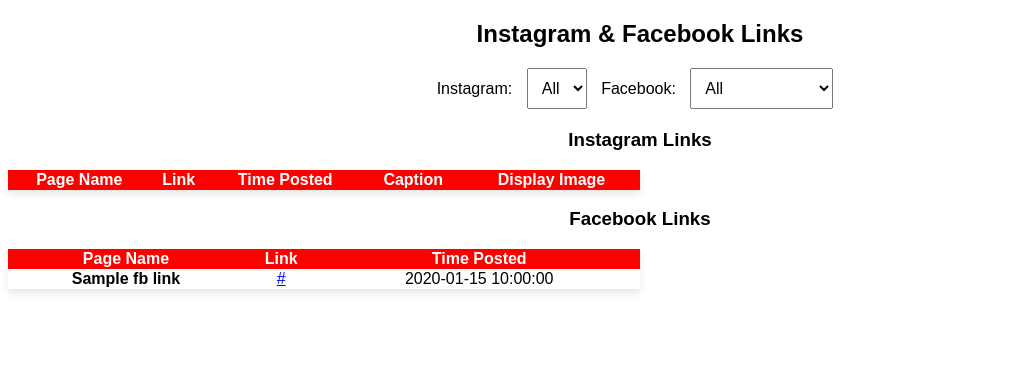
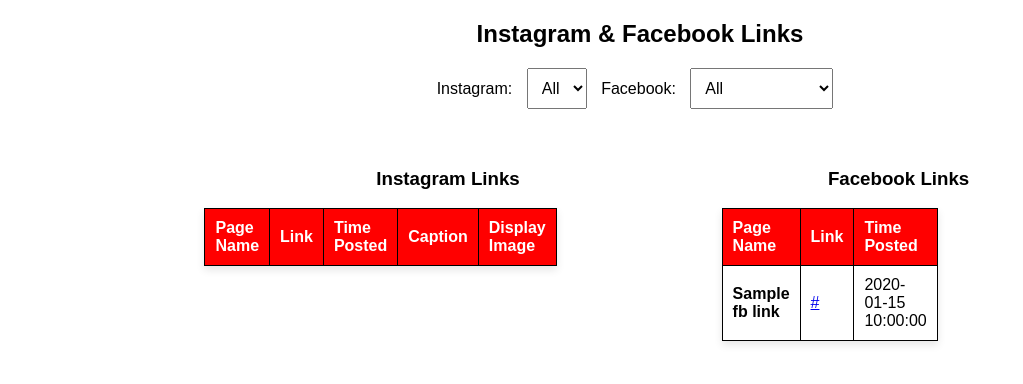
Before and after one commit to NasirMehmood12/instaxrss, a Flask app: page /links in a window 1280 px wide. Shown: the part 66-450 px from the top of the page, without its empty margins (0-1023 px from the left). Run offline with Flask 3, Linux system fonts and the light colour scheme; the visitor is signed in with stand-in values (Sample User, id 1); a database or web service that is not in the repository returns one stand-in record (values such as "Sample title"); lists and menus that the app fills with data are empty; some libraries are stand-ins or nearby versions.

Commit message:
Update index.html

```diff
--- a/templates/index.html
+++ b/templates/index.html
@@ -25,42 +25,24 @@
         .navbar a:hover {
             background-color: #87888a;
         }
-/*         .container {
+        .container {
             display: flex;
             justify-content: center;
             gap: 30px; /* Space between tables*/
             padding: 20px;
-        }  */
-
-
-        .container {
-    display: flex;
-    justify-content: center;
-    flex-wrap: wrap; /* Allow wrapping on smaller screens */
-    align-items: flex-start;
-    gap: 10px; /* Reduce the gap to bring tables closer */
-    padding: 10px;
-}
+        }
 
 
 
 
-
-
-/*         table {
+            table {
             width: 45%;
             border-collapse: collapse;
             background: white;
-            box-shadow: 0px 4px 8px rgba(0, 0, 0, 0.1); */
+            box-shadow: 0px 4px 8px rgba(0, 0, 0, 0.1);
 
 
-        table {
-    width: 50%;  /* Adjust width for better alignment */
-    min-width: 600px; /* Prevent it from getting too small */
-    border-collapse: collapse;
-    background: white;
-    box-shadow: 0px 4px 8px rgba(0, 0, 0, 0.1);
-}
+
 
         }
         th, td {
@@ -83,21 +65,6 @@
             margin: 0 10px;
             font-size: 16px;
         }
-
-
-        td img {
-    max-width: 100px;
-    height: auto;
-    display: block;
-    margin: auto;
-}
-
-
-
-
-        td {
-    vertical-align: middle;
-}
 
 
 
```
